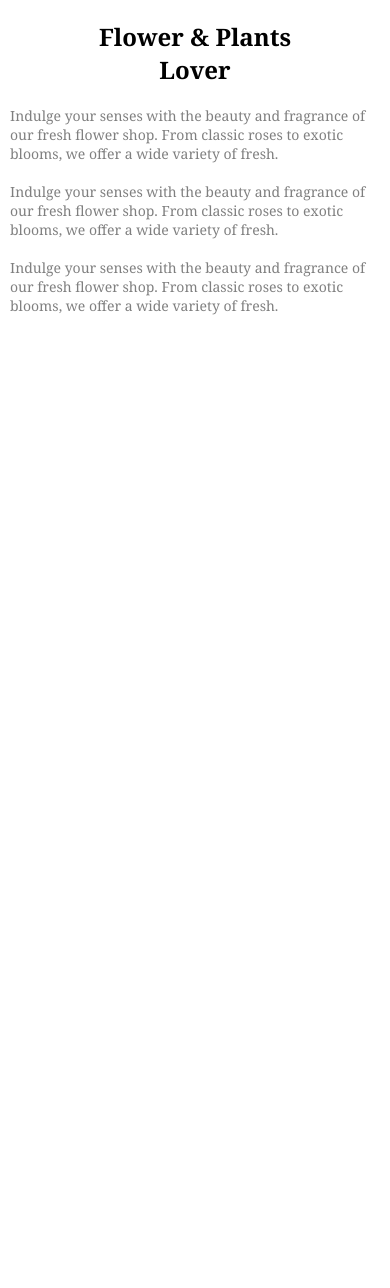
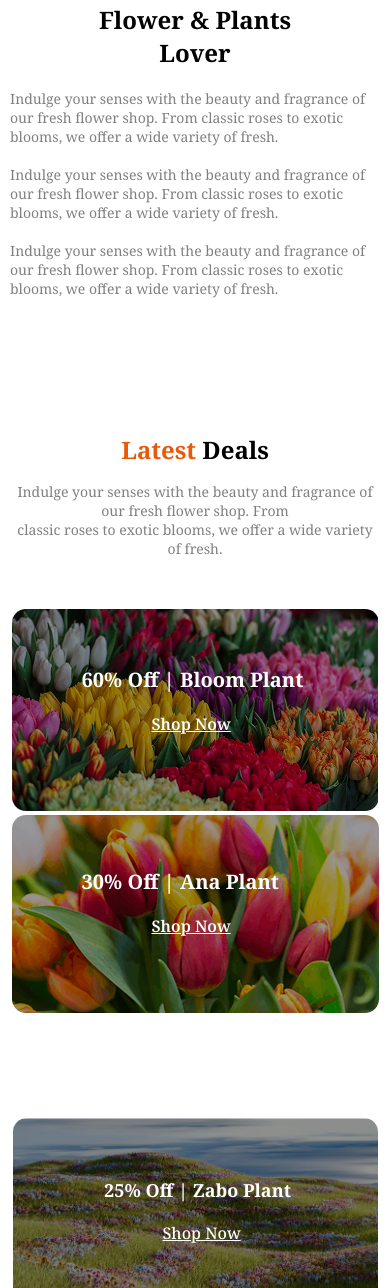
Before and after one commit to SowvikSuvo/phero-Assignment-2, a plain HTML site: page index.html in a window 390 px wide. Shown: the part 2865-4153 px from the top of the page. Before the commit the page ends 3180 px from the top, so only its background shows below. Drawn offline with Linux system fonts and the light colour scheme.

Commit message:
Latest deals section made responsive for mobile

```diff
--- a/index.html
+++ b/index.html
@@ -159,7 +159,38 @@
         </div>
       </section>
 
-
+      <!-- Latest  Deals section -->
+      <section class="Latest-Deals container">
+        <div class="deals-content">
+          <h1><span id="Latest">Latest</span> Deals</h1>
+          <p>
+            Indulge your senses with the beauty and fragrance of our fresh
+            flower shop. From <br />
+            classic roses to exotic blooms, we offer a wide variety of fresh.
+          </p>
+        </div>
+        <div class="flower-shop-now">
+          <!-- left two img -->
+          <div class="left">
+            <div class="left-top">
+              <img src="./assets/deal-bloom.png" alt="" />
+              <h3>60% Off | Bloom Plant</h3>
+              <a href="">Shop Now</a>
+            </div>
+            <div class="left-bottom">
+              <img src="./assets/deal-ana.png" alt="" />
+              <h3>30% Off | Ana Plant</h3>
+              <a href="">Shop Now</a>
+            </div>
+          </div>
+          <!-- right one img -->
+          <div class="right">
+            <img src="./assets/deal-zabo.png" alt="" />
+            <h3>25% Off | Zabo Plant</h3>
+            <a href="">Shop Now</a>
+          </div>
+        </div>
+      </section>
     </main>
   </body>
 </html>
--- a/style.css
+++ b/style.css
@@ -127,6 +127,7 @@ img {
   align-items: center;
   gap: 100px;
   margin-top: 150px;
+  margin-bottom: 135px;
   position: relative;
 }
 .badge {
@@ -152,6 +153,107 @@ img {
 .trusted-right ul {
   font-size: 1.3rem;
   color: rgba(0, 0, 0, 0.5);
+}
+
+/* Latest Deals styles */
+.deals-content #Latest {
+  color: #e95a08;
+}
+.deals-content h1 {
+  font-size: 3.1rem;
+  font-weight: bold;
+  text-align: center;
+  margin-bottom: 16px;
+}
+.deals-content p {
+  font-size: 1.3rem;
+  text-align: center;
+  color: rgba(0, 0, 0, 0.5);
+  margin-bottom: 7.5rem;
+}
+.left {
+  margin-bottom: 80px;
+}
+
+.left-top {
+  position: relative;
+  width: 100%;
+  height: 206px;
+}
+.left-top img {
+  filter: brightness(60%);
+  border-radius: 14px;
+}
+.left-top h3 {
+  position: relative;
+  color: rgb(255, 255, 255);
+  bottom: 150px;
+  font-size: 20px;
+  font-weight: bold;
+  padding-left: 70px;
+}
+.left-top a {
+  position: relative;
+  color: rgb(255, 255, 255);
+  bottom: 130px;
+  font-size: 1rem;
+  font-weight: 600;
+  padding-left: 140px;
+}
+.left-bottom {
+  height: 197px;
+}
+.left-bottom img {
+  filter: brightness(60%);
+  border-radius: 14px;
+  margin-top: 10px;
+}
+.left-bottom h3 {
+  position: relative;
+  color: rgb(255, 255, 255);
+  bottom: 150px;
+  font-size: 20px;
+  font-weight: bold;
+  padding-left: 70px;
+}
+.left-bottom a {
+  position: relative;
+  color: rgb(255, 255, 255);
+  bottom: 130px;
+  font-size: 1rem;
+  font-weight: 600;
+  padding-left: 140px;
+}
+.right {
+  position: relative;
+  flex: 1;
+}
+.right img {
+  filter: brightness(60%);
+  border-radius: 14px;
+  margin-top: 25px;
+}
+.right h3 {
+  position: relative;
+  color: rgb(255, 255, 255);
+  bottom: 270px;
+  font-size: 40px;
+  font-weight: bold;
+  padding-left: 165px;
+}
+.right a {
+  position: relative;
+  color: rgb(255, 255, 255);
+  /* bottom: 250px; */
+  font-size: 28px;
+  font-weight: 600;
+  padding-left: 310px;
+}
+.flower-shop-now {
+  display: flex;
+  justify-content: center;
+  align-items: center;
+  gap: 28px;
 }
 
 /* Responsive for mobile */
@@ -210,7 +312,7 @@ img {
   .flower-plants {
     flex-direction: column;
     margin-top: 20px;
-    gap: 18px;
+    gap: 1px;
   }
   .trusted-right h1 {
     font-size: 24px;
@@ -224,4 +326,44 @@ img {
   .trusted-right ul {
     font-size: 14px;
   }
+  .flower-shop-now {
+    flex-direction: column;
+    gap: 1px;
+  }
+  .right {
+    width: 365px;
+    height: 172px;
+    margin: 0;
+  }
+  .right h3 {
+    position: relative;
+    color: rgb(255, 255, 255);
+    bottom: 150px;
+    right: 80px;
+    text-align: center;
+    font-size: 18px;
+    font-weight: bold;
+  }
+  .right a {
+    position: relative;
+    color: rgb(255, 255, 255);
+    bottom: 130px;
+    font-size: 16px;
+    font-weight: 500;
+    padding-left: 150px;
+  }
+  .deals-content h1 {
+    font-size: 24px;
+    font-weight: bold;
+    text-align: center;
+  }
+  .deals-content p {
+    font-size: 14px;
+    text-align: center;
+    color: rgba(0, 0, 0, 0.5);
+    margin-bottom: 51px;
+  }
+  .left-bottom img {
+    margin: 0;
+  }
 }
```
